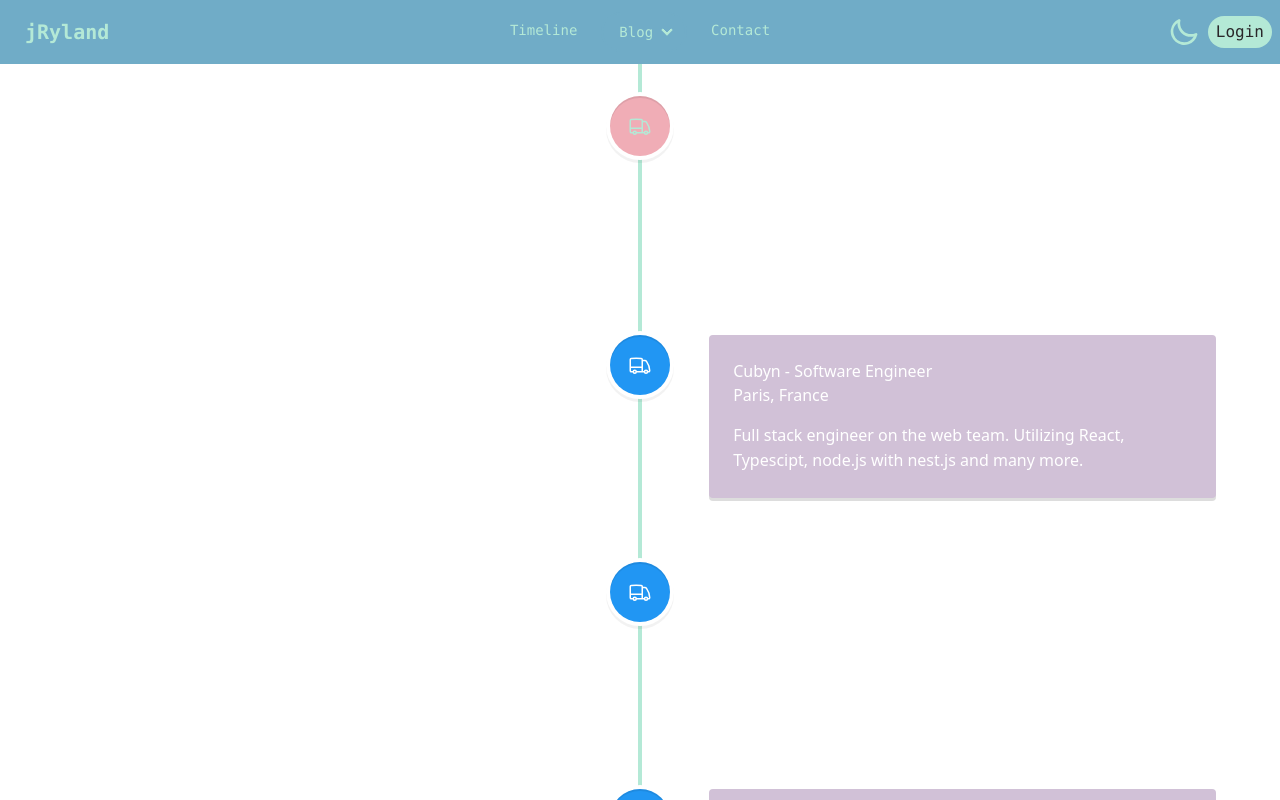
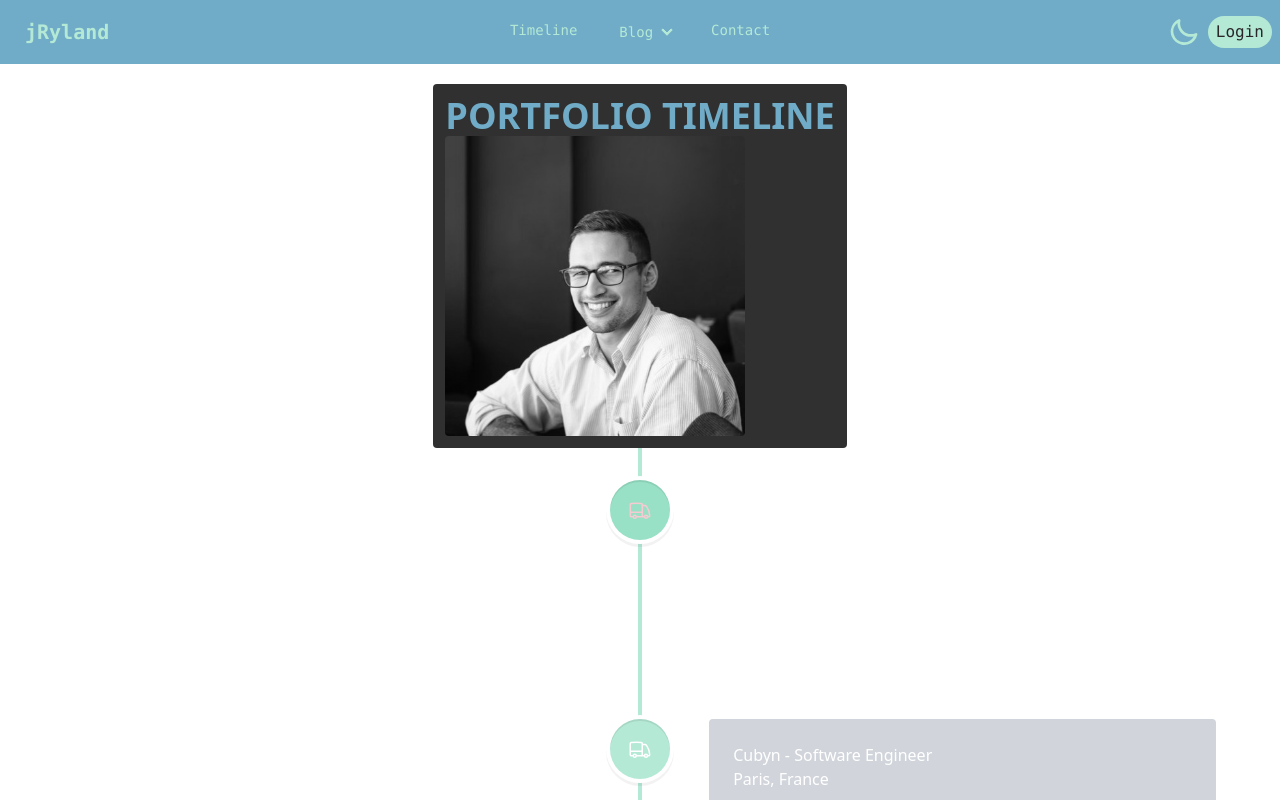
Before and after one commit to JRyGithub/ryblog-ryfolio, a Next.js app: page /timeline in a window 1280 px wide. Shown: the top 800 px of the page. Built offline with nearby package versions, Linux system fonts and the light colour scheme.

Commit message:
feat: author image, timeline continued

```diff
--- /dev/null
+++ b/src/app/components/textbox/Textbox.tsx
@@ -0,0 +1,19 @@
+import clsx from 'clsx';
+
+type TextBoxProps = {
+  classes?: string;
+  children: React.ReactNode;
+};
+const TextBox = ({ classes, children }: TextBoxProps) => {
+  return (
+    <div
+      className={clsx(
+        `bg-base-content text-neutral w-fit h-fit box-border p-3 rounded ${classes}`,
+      )}
+    >
+      {children}
+    </div>
+  );
+};
+
+export default TextBox;
--- a/src/app/timeline/page.tsx
+++ b/src/app/timeline/page.tsx
@@ -1,60 +1,111 @@
-'use client'
+'use client';
 
-import { VerticalTimeline, VerticalTimelineElement } from 'react-vertical-timeline-component';
+import {
+  VerticalTimeline,
+  VerticalTimelineElement,
+} from 'react-vertical-timeline-component';
 import 'react-vertical-timeline-component/style.min.css';
 import { jobHistory } from './resources/jobHistory';
+import TextBox from '../Components/textbox/Textbox';
+import Image from 'next/image';
 
 const Timeline = () => {
   return (
-    <div className='overflow-hidden'>
-      <VerticalTimeline lineColor='hsl(var(--a))'>
-        {
-          jobHistory.map((job, index) => {
-            if(index === 0){
+    <div className="flex flex-col justify-center items-center overflow-hidden mt-5">
+      <TextBox classes="w-6/12">
+        <div className="flex flex-col h-fit text-center">
+          <h2 className="text-4xl font-bold">PORTFOLIO TIMELINE</h2>
+          <div className="flex flex-row">
+            <Image
+              className="grayscale rounded"
+              src="/Josh.jpeg"
+              width={300}
+              height={300}
+              alt="Picture of the author"
+            />
+          </div>
+        </div>
+      </TextBox>
+      <VerticalTimeline lineColor="hsl(var(--a))">
+        {jobHistory.map((job, index) => {
+          if (index === 0) {
             return (
               <VerticalTimelineElement
                 className="vertical-timeline-element--work text-sm"
-                contentStyle={{ background: 'hsl(var(--pf))', color: '#fff' }}
-                contentArrowStyle={{ borderRight: '7px solid  hsl(var(--pf))' }}
+                contentStyle={{
+                  background: 'hsl(var(--af))',
+                  color: 'hsl(var(--n))',
+                }}
+                contentArrowStyle={{ borderRight: '7px solid  hsl(var(--a))' }}
                 date={`${job.startDate} - ${job.endDate}`}
-                iconStyle={{ background: 'hsl(var(--sf))', color: 'hsl(var(--a))' }}
-                iconClassName='shadow-black'
-                icon={<svg xmlns="http://www.w3.org/2000/svg" fill="none" viewBox="0 0 24 24" strokeWidth={1.5} stroke="currentColor" className="w-6 h-6">
-                  <path strokeLinecap="round" strokeLinejoin="round" d="M8.25 18.75a1.5 1.5 0 01-3 0m3 0a1.5 1.5 0 00-3 0m3 0h6m-9 0H3.375a1.125 1.125 0 01-1.125-1.125V14.25m17.25 4.5a1.5 1.5 0 01-3 0m3 0a1.5 1.5 0 00-3 0m3 0h1.125c.621 0 1.129-.504 1.09-1.124a17.902 17.902 0 00-3.213-9.193 2.056 2.056 0 00-1.58-.86H14.25M16.5 18.75h-2.25m0-11.177v-.958c0-.568-.422-1.048-.987-1.106a48.554 48.554 0 00-10.026 0 1.106 1.106 0 00-.987 1.106v7.635m12-6.677v6.677m0 4.5v-4.5m0 0h-12" />
+                iconStyle={{
+                  background: 'hsl(var(--af))',
+                  color: 'hsl(var(--s))',
+                }}
+                iconClassName="shadow-black"
+                icon={
+                  <svg
+                    xmlns="http://www.w3.org/2000/svg"
+                    fill="none"
+                    viewBox="0 0 24 24"
+                    strokeWidth={1.5}
+                    stroke="currentColor"
+                    className="w-6 h-6"
+                  >
+                    <path
+                      strokeLinecap="round"
+                      strokeLinejoin="round"
+                      d="M8.25 18.75a1.5 1.5 0 01-3 0m3 0a1.5 1.5 0 00-3 0m3 0h6m-9 0H3.375a1.125 1.125 0 01-1.125-1.125V14.25m17.25 4.5a1.5 1.5 0 01-3 0m3 0a1.5 1.5 0 00-3 0m3 0h1.125c.621 0 1.129-.504 1.09-1.124a17.902 17.902 0 00-3.213-9.193 2.056 2.056 0 00-1.58-.86H14.25M16.5 18.75h-2.25m0-11.177v-.958c0-.568-.422-1.048-.987-1.106a48.554 48.554 0 00-10.026 0 1.106 1.106 0 00-.987 1.106v7.635m12-6.677v6.677m0 4.5v-4.5m0 0h-12"
+                    />
                   </svg>
                 }
               >
-                <h3 className="vertical-timeline-element-title">{job.company} - {job.title}</h3>
-                <h4 className="vertical-timeline-element-subtitle">{job.location}</h4>
-                <p>
-                {job.description}
-                </p>
+                <h3 className="vertical-timeline-element-title">
+                  {job.company} - {job.title}
+                </h3>
+                <h4 className="vertical-timeline-element-subtitle">
+                  {job.location}
+                </h4>
+                <p>{job.description}</p>
               </VerticalTimelineElement>
-              )
+            );
           }
           return (
             <VerticalTimelineElement
               className="vertical-timeline-element--work"
               date={`${job.startDate} - ${job.endDate}`}
-              contentStyle={{ background: 'hsl(var(--p))', color: '#fff' }}
-              iconStyle={{ background: 'rgb(33, 150, 243)', color: '#fff' }}
-              icon={<svg xmlns="http://www.w3.org/2000/svg" fill="none" viewBox="0 0 24 24" strokeWidth={1.5} stroke="currentColor" className="w-6 h-6">
-                <path strokeLinecap="round" strokeLinejoin="round" d="M8.25 18.75a1.5 1.5 0 01-3 0m3 0a1.5 1.5 0 00-3 0m3 0h6m-9 0H3.375a1.125 1.125 0 01-1.125-1.125V14.25m17.25 4.5a1.5 1.5 0 01-3 0m3 0a1.5 1.5 0 00-3 0m3 0h1.125c.621 0 1.129-.504 1.09-1.124a17.902 17.902 0 00-3.213-9.193 2.056 2.056 0 00-1.58-.86H14.25M16.5 18.75h-2.25m0-11.177v-.958c0-.568-.422-1.048-.987-1.106a48.554 48.554 0 00-10.026 0 1.106 1.106 0 00-.987 1.106v7.635m12-6.677v6.677m0 4.5v-4.5m0 0h-12" />
+              contentStyle={{ background: 'hsl(var(--b3))', color: '#fff' }}
+              iconStyle={{ background: 'hsl(var(--a))', color: '#fff' }}
+              icon={
+                <svg
+                  xmlns="http://www.w3.org/2000/svg"
+                  fill="none"
+                  viewBox="0 0 24 24"
+                  strokeWidth={1.5}
+                  stroke="currentColor"
+                  className="w-6 h-6"
+                >
+                  <path
+                    strokeLinecap="round"
+                    strokeLinejoin="round"
+                    d="M8.25 18.75a1.5 1.5 0 01-3 0m3 0a1.5 1.5 0 00-3 0m3 0h6m-9 0H3.375a1.125 1.125 0 01-1.125-1.125V14.25m17.25 4.5a1.5 1.5 0 01-3 0m3 0a1.5 1.5 0 00-3 0m3 0h1.125c.621 0 1.129-.504 1.09-1.124a17.902 17.902 0 00-3.213-9.193 2.056 2.056 0 00-1.58-.86H14.25M16.5 18.75h-2.25m0-11.177v-.958c0-.568-.422-1.048-.987-1.106a48.554 48.554 0 00-10.026 0 1.106 1.106 0 00-.987 1.106v7.635m12-6.677v6.677m0 4.5v-4.5m0 0h-12"
+                  />
                 </svg>
               }
             >
-              <h3 className="vertical-timeline-element-title">{job.company} - {job.title}</h3>
-              <h4 className="vertical-timeline-element-subtitle">{job.location}</h4>
-              <p>
-                {job.description}
-              </p>
+              <h3 className="vertical-timeline-element-title">
+                {job.company} - {job.title}
+              </h3>
+              <h4 className="vertical-timeline-element-subtitle">
+                {job.location}
+              </h4>
+              <p>{job.description}</p>
             </VerticalTimelineElement>
-            )
-          })
-        }
+          );
+        })}
       </VerticalTimeline>
     </div>
-  )
-}
+  );
+};
 
 export default Timeline;
```
Also changed, not shown: src/app/timeline/layout.tsx (+5 -3 lines), public/Josh.jpeg (added), src/app/components/textbox/components/TextboxTitle.tsx (added). Lines whose indentation alone changed are shown as unchanged.
